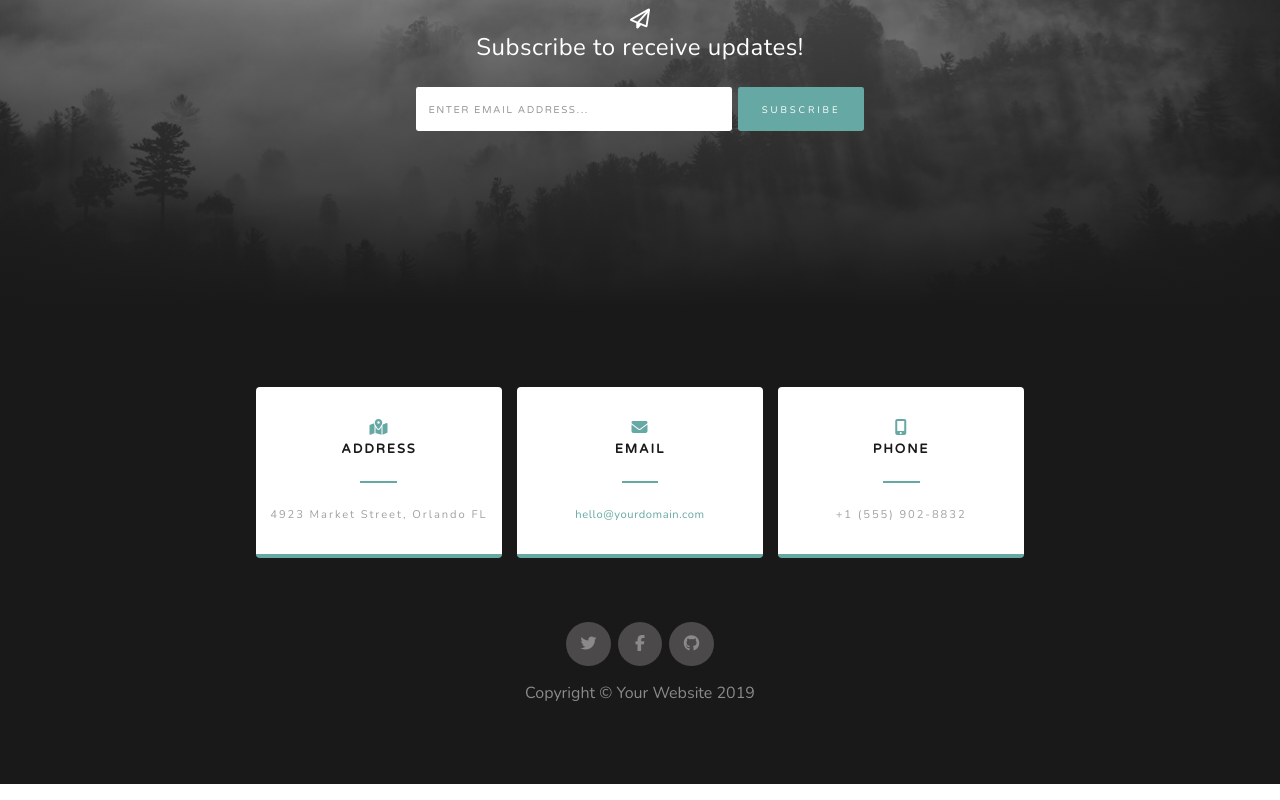
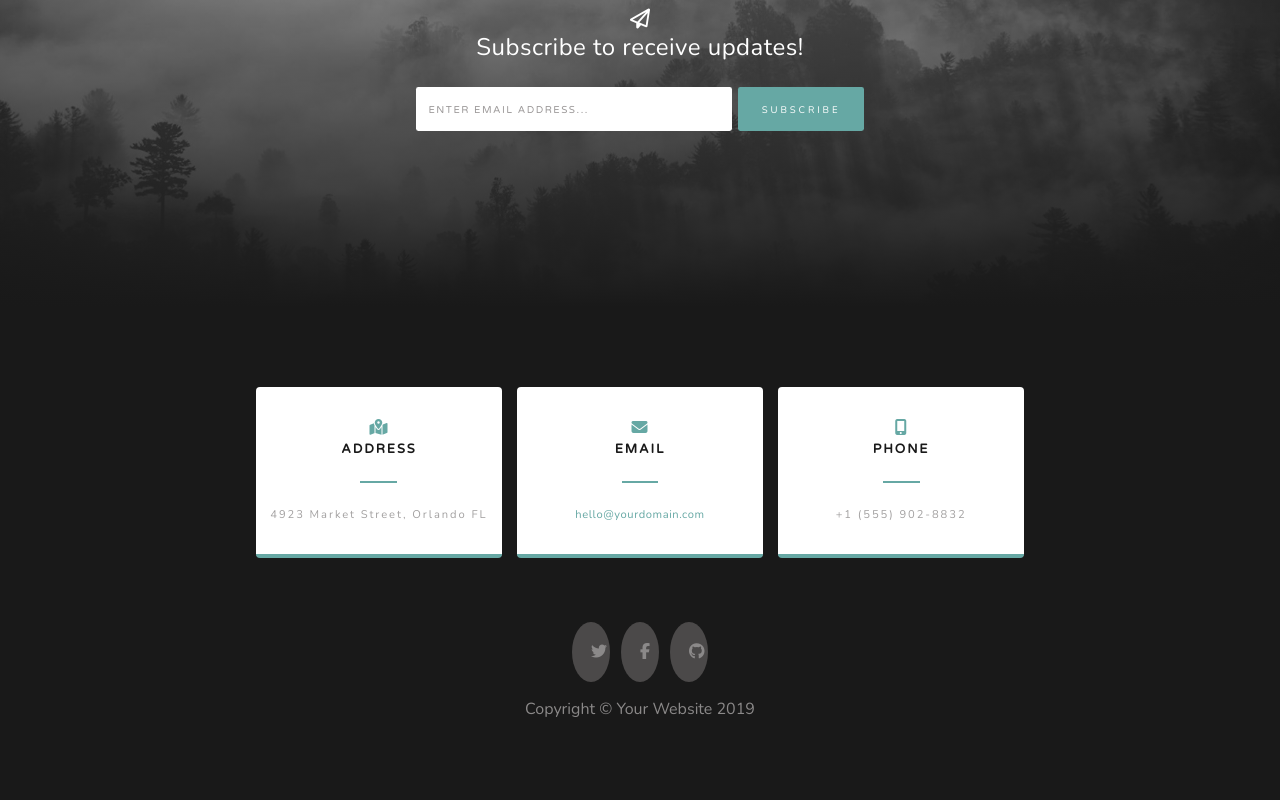
Before and after one commit to gilsonDias92/challenge-heroway-grayscale, a plain HTML site: page grayscale/index.html in a window 1280 px wide. Shown: the part 2355-3155 px from the top of the page. Drawn offline with nearby package versions, Linux system fonts and the light colour scheme.

Commit message:
Alterações nos ícones do footer

```diff
--- a/grayscale/css/footer.css
+++ b/grayscale/css/footer.css
@@ -63,18 +63,18 @@
   display: flex;
   flex-direction: row;
   align-items: center;
-  justify-content: space-between;
+  justify-content: space-around;
   padding: 0 5rem;
   width: 40%;
 }
 
 .social-media-container .social-media-icon {
-  width: 30%;
+  width: 25%;
   text-decoration: none;
   color: #8b8989;
   background-color: #4b4949;
-  border-radius: 50%;
-  padding: 0.7rem;
+  border-radius: 100%;
+  padding: 1.2rem;
   text-align: center;
   margin-bottom: 1rem;
 }
--- a/grayscale/css/subscribe.css
+++ b/grayscale/css/subscribe.css
@@ -12,7 +12,6 @@
   background: -ms-linear-gradient(rgba(71, 71, 71, 0.25), #191919);
   background: -o-linear-gradient(rgba(71, 71, 71, 0.25), #191919);
   background: linear-gradient(rgba(71, 71, 71, 0.25), #191919);
-
 }
 
 .subscribe-section {
```
